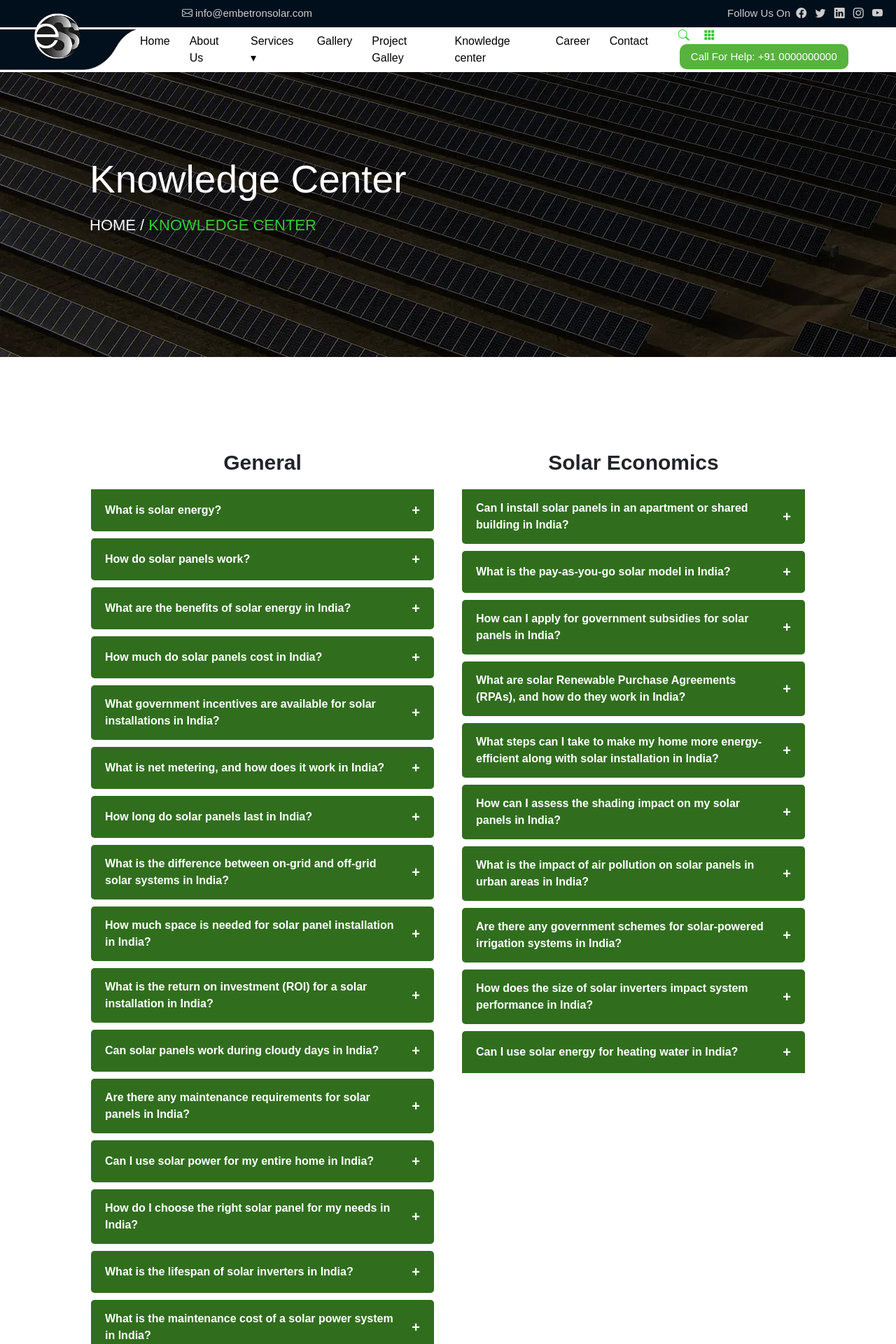
After one commit to SnidheSnowfinch/embetron, a PHP site: page /knowledge-center-2.php in a window 1280 px wide. The commit adds this page. Shown: the top 1920 px of the page at 70% size. Run offline with PHP 8.4, Linux system fonts and the light colour scheme; some libraries are stand-ins or nearby versions; some web fonts are replaced.

Commit message:
new-commit

```diff
--- a/bootstrap/style.css
+++ b/bootstrap/style.css
@@ -141,6 +141,11 @@ body {
 
 
     @media (max-width: 768px) {
+      .faq-column-second {
+        flex: 1;
+        min-width: 300px;
+        max-width: 500px !important;
+      }
 
 
     .hero h1 {
@@ -1197,6 +1202,11 @@ body {
     }
 
     @media (min-width: 768px) and (max-width: 1024px) {
+      .faq-column-second {
+        flex: 1;
+        min-width: 300px;
+        max-width: 1000px;
+      }
 
     .service-boxes {
     display: grid;
@@ -1572,6 +1582,11 @@ body {
     }
 
     @media (min-width: 1025px) and (max-width: 1440px) {
+      .faq-column-second {
+        flex: 1;
+        min-width: 300px;
+        max-width: 1065px;
+      }
     .top-nav-div{
     display: flex;
     }
@@ -1918,6 +1933,11 @@ body {
     }
     }
     @media (min-width: 1441px) and (max-width: 1920px) {
+      .faq-column-second {
+        flex: 1;
+        min-width: 300px;
+        max-width: 1185px;
+      }
     .top-nav-div{
     display: flex;
     }
@@ -2262,6 +2282,11 @@ body {
     }
     }
     @media (min-width: 1921px) {
+      .faq-column-second {
+        flex: 1;
+        min-width: 300px;
+        max-width: 1185px;
+      }
     .top-nav-div{
     display: flex;
     }
@@ -2994,3 +3019,91 @@ body {
     padding: 0;
 
     }
+    .faq-container {
+        display: flex;
+        justify-content: center;
+        gap: 30px;
+        flex-wrap: wrap;
+      }
+
+      .faq-column {
+        flex: 1;
+        min-width: 300px;
+        max-width: 500px;
+      }
+      .space-around{
+        justify-content: space-around;
+      }
+
+      .accordion-icon {
+        font-size: 20px;
+        margin-left: 20px;
+        transition: transform 0.3s ease;
+      }
+
+      .accordion-item {
+        background-color: #306e1e;
+        color: #fff;
+        margin-bottom: 10px;
+        border-radius: 5px;
+        overflow: hidden;
+      }
+
+      .accordion-title {
+        display: flex;
+      justify-content: space-between;
+      align-items: center;
+      padding: 15px 20px;
+      cursor: pointer;
+      font-weight: bold;
+      transition: background-color 0.3s ease;
+      }
+
+      .accordion-title:hover {
+        background-color: #3f8f29;
+      }
+      .align-item{
+        align-items: normal;
+      }
+
+      /* .accordion-title::after {
+        content: '+';
+        position: absolute;
+        right: 20px;
+        font-size: 20px;
+        transition: transform 0.3s ease;
+      } */
+
+      /* .accordion-title.active::after {
+        content: '-';
+      } */
+
+      .accordion-content {
+        max-height: 0;
+        opacity: 0;
+        overflow: hidden;
+        background-color: #eaf9ea;
+        color: #000;
+        padding: 0 20px;
+        transition: max-height 0.5s ease, opacity 0.5s ease, padding 0.5s ease;
+      }
+
+      .accordion-content.open {
+
+        padding: 15px 20px;
+        opacity: 1;
+        max-height: 200px; /* adjust for more content */
+      }
+      .accordion-flex{
+        display: flex
+;
+    justify-content: space-around;
+      }
+     .box{
+    transition: transform 0.3s;
+
+     }
+     .box:hover{
+      transform: translateY(-10px);
+
+     }
--- a/includes/footer.php
+++ b/includes/footer.php
@@ -25,7 +25,7 @@
                 </ul>
                 <ul>
                     <li><a href="project-gallery.php"><i class="bi bi-arrow-up-right me-2"></i>Project Gallery</a></li>
-                    <li><a href="knowledge-center.php"><i class="bi bi-arrow-up-right me-2"></i>Knoweldge Center</a></li>
+                    <li><a href="knowledge-center-2.php"><i class="bi bi-arrow-up-right me-2"></i>Knoweldge Center</a></li>
                     <li><a href="career.php"><i class="bi bi-arrow-up-right me-2"></i>Career</a></li>
                     <li><a href="contact-us.php"><i class="bi bi-arrow-up-right me-2"></i>Contact</a></li>
 
@@ -217,6 +217,25 @@ if(prevBtnReview){
     }, options);
 
     counters.forEach(counter => observer.observe(counter));
+    const titles = document.querySelectorAll(".accordion-title");
+
+titles.forEach(title => {
+  title.addEventListener("click", () => {
+    const icon = title.querySelector(".accordion-icon");
+    const content = title.nextElementSibling;
+    const isOpen = content.classList.contains("open");
+
+    // Close all
+    document.querySelectorAll(".accordion-content").forEach(c => c.classList.remove("open"));
+    document.querySelectorAll(".accordion-icon").forEach(i => i.textContent = "+");
+
+    // Open clicked one
+    if (!isOpen) {
+      content.classList.add("open");
+      icon.textContent = "-";
+    }
+  });
+});
 </script>
 
 <script src="bootstrap/js/bootstrap.bundle.min.js"></script>
--- a/includes/header.php
+++ b/includes/header.php
@@ -87,7 +87,7 @@
                 </li>
                 <li><a href="our-gallery.php">Gallery</a></li>
                 <li><a href="project-gallery.php">Project Galley</a></li>
-                <li><a href="knowledge-center.php">Knowledge center</a></li>
+                <li><a href="knowledge-center-2.php">Knowledge center</a></li>
                 <li><a href="career.php">Career</a></li>
                 <li><a href="contact-us.php">Contact</a></li>
 
--- /dev/null
+++ b/knowledge-center-2.php
@@ -0,0 +1,188 @@
+<?php include 'includes/header.php' ?>
+<div class="about-head">
+    <img src="bootstrap/images/back-drop.webp" alt="">
+    <div class="hero-content">
+            <h1>Knowledge Center</h1>
+            <h2><label class="text-light" for="">HOME /</label> KNOWLEDGE CENTER</h2>
+
+        </div>
+</div>
+
+<section class="section-img align-item">
+    <div class="right accordion-flex">
+
+
+<div class="faq-column">
+<h2  class="text-center">General</h2>
+
+      <div class="accordion-item">
+        <div class="accordion-title">What is solar energy? <span class="accordion-icon">+</span></div>
+        <div class="accordion-content">Solar energy is a renewable and sustainable source of power derived from the sun radiation. It is harnessed using technologies like solar panels to generate electricity or heat for various applications.</div>
+      </div>
+      <div class="accordion-item">
+        <div class="accordion-title">How do solar panels work? <span class="accordion-icon">+</span></div>
+        <div class="accordion-content">Solar panels work by converting sunlight into electricity through the photovoltaic effect. Photons from sunlight knock electrons loose from atoms, generating an electric current.</div>
+      </div>
+      <div class="accordion-item">
+        <div class="accordion-title">What are the benefits of solar energy in India? <span class="accordion-icon">+</span></div>
+        <div class="accordion-content">Benefits include reduced electricity bills, environmental conservation, energy independence, and government incentives to promote solar adoption.</div>
+      </div>
+      <div class="accordion-item">
+        <div class="accordion-title">How much do solar panels cost in India? <span class="accordion-icon">+</span></div>
+        <div class="accordion-content">The overall cost depends on factors like capacity, brand, and installation.</div>
+      </div>
+      <div class="accordion-item">
+        <div class="accordion-title">What government incentives are available for solar installations in India? <span class="accordion-icon">+</span></div>
+        <div class="accordion-content">Incentives include subsidies, tax credits, and net metering to encourage solar adoption and reduce upfront costs</div>
+      </div>
+      <div class="accordion-item">
+        <div class="accordion-title">What is net metering, and how does it work in India? <span class="accordion-icon">+</span></div>
+        <div class="accordion-content">Net metering allows solar panel owners to sell excess electricity to the grid, gaining credits on their electricity bills.</div>
+      </div>
+      <div class="accordion-item">
+        <div class="accordion-title">How long do solar panels last in India? <span class="accordion-icon">+</span></div>
+        <div class="accordion-content">Solar panels typically last 25-30 years with proper maintenance, gradually declining in efficiency over time.</div>
+      </div>
+      <div class="accordion-item">
+        <div class="accordion-title">What is the difference between on-grid and off-grid solar systems in India? <span class="accordion-icon">+</span></div>
+        <div class="accordion-content">On-grid systems are connected to the grid, while off-grid systems operate independently, relying on batteries for storage.</div>
+      </div>
+
+      <div class="accordion-item">
+        <div class="accordion-title">How much space is needed for solar panel installation in India? <span class="accordion-icon">+</span></div>
+        <div class="accordion-content">On average, a 1 kW solar panel system needs about 80-100 square feet of space in India.</div>
+      </div>
+
+      <div class="accordion-item">
+        <div class="accordion-title">What is the return on investment (ROI) for a solar installation in India? <span class="accordion-icon">+</span></div>
+        <div class="accordion-content">:* ROI varies but is typically realized in 5-7 years through reduced electricity bills.</div>
+      </div>
+      <div class="accordion-item">
+        <div class="accordion-title">Can solar panels work during cloudy days in India? <span class="accordion-icon">+</span></div>
+        <div class="accordion-content">Yes, solar panels in India can generate electricity on cloudy days, though with reduced efficiency.</div>
+      </div>
+      <div class="accordion-item">
+        <div class="accordion-title">Are there any maintenance requirements for solar panels in India? <span class="accordion-icon">+</span></div>
+        <div class="accordion-content">Minimal maintenance, including regular cleaning and occasional checks for damage, ensures optimal performance.</div>
+      </div>
+      <div class="accordion-item">
+        <div class="accordion-title">Can I use solar power for my entire home in India? <span class="accordion-icon">+</span></div>
+        <div class="accordion-content">Yes, a well-designed solar power system in India can meet the energy needs of an entire home.</div>
+      </div>
+      <div class="accordion-item">
+        <div class="accordion-title">How do I choose the right solar panel for my needs in India? <span class="accordion-icon">+</span></div>
+        <div class="accordion-content">Consider factors like efficiency, brand reputation, warranty, and budget. Consult a professional for personalized advice.</div>
+      </div>
+      <div class="accordion-item">
+        <div class="accordion-title">What is the lifespan of solar inverters in India?<span class="accordion-icon">+</span></div>
+        <div class="accordion-content">Solar inverters typically last 10-15 years in India, and their replacement should be factored into long-term maintenance costs.</div>
+      </div>
+      <div class="accordion-item">
+        <div class="accordion-title">What is the maintenance cost of a solar power system in India? <span class="accordion-icon">+</span></div>
+        <div class="accordion-content">Maintenance costs in India are generally low, involving occasional cleaning and potential inverter replacements.</div>
+      </div>
+      <div class="accordion-item">
+        <div class="accordion-title">Can I install solar panels on a flat roof in India? <span class="accordion-icon">+</span></div>
+        <div class="accordion-content">Yes, solar panels can be installed on flat roofs in India using appropriate mounting structures.</div>
+      </div>
+      <div class="accordion-item">
+        <div class="accordion-title">How do I calculate the number of solar panels needed for my home in India? <span class="accordion-icon">+</span></div>
+        <div class="accordion-content">A professional assessment considers energy consumption, sunlight hours, roof space, and system efficiency.</div>
+      </div>
+      <div class="accordion-item">
+        <div class="accordion-title">How does solar energy contribute to environmental conservation in India? <span class="accordion-icon">+</span></div>
+        <div class="accordion-content">Solar energy in India reduces reliance on fossil fuels, mitigates air pollution, and lowers greenhouse gas emissions.</div>
+      </div>
+
+    </div>
+    </div>
+
+    <div class="right accordion-flex">
+    <div class="faq-column">
+        <h2 class="text-center">Solar Economics</h2>
+      <div class="accordion-item">
+        <div class="accordion-title">Can I install solar panels in an apartment or shared building in India? <span class="accordion-icon">+</span></div>
+        <div class="accordion-content">Yes, shared solar installations are possible in India, and the electricity generated can be shared among multiple users.</div>
+      </div>
+      <div class="accordion-item">
+        <div class="accordion-title">What is the pay-as-you-go solar model in India? <span class="accordion-icon">+</span></div>
+        <div class="accordion-content">The pay-as-you-go model allows users to pay for solar energy in installments, making it more affordable in India.</div>
+      </div>
+      <div class="accordion-item">
+        <div class="accordion-title">How can I apply for government subsidies for solar panels in India? <span class="accordion-icon">+</span></div>
+        <div class="accordion-content">Information on government subsidies is available on official renewable energy websites. Contact the local energy department or a solar consultant for guidance.</div>
+      </div>
+      <div class="accordion-item">
+        <div class="accordion-title">What are solar Renewable Purchase Agreements (RPAs), and how do they work in India? <span class="accordion-icon">+</span></div>
+        <div class="accordion-content">RPAs allow consumers to purchase solar power without owning the infrastructure. The provider installs and maintains the system, and consumers pay for the energy produced in India.</div>
+      </div>
+      <div class="accordion-item">
+        <div class="accordion-title">What steps can I take to make my home more energy-efficient along with solar installation in India? <span class="accordion-icon">+</span></div>
+        <div class="accordion-content">Energy-efficient appliances, proper insulation, and smart home technologies complement solar installations, reducing overall energy consumption in India.</div>
+      </div>
+      <div class="accordion-item">
+        <div class="accordion-title">How can I assess the shading impact on my solar panels in India? <span class="accordion-icon">+</span></div>
+        <div class="accordion-content">Shading analysis tools and professional site assessments can help identify potential shading issues in India and optimize panel placement.</div>
+      </div>
+      <div class="accordion-item">
+        <div class="accordion-title">What is the impact of air pollution on solar panels in urban areas in India? <span class="accordion-icon">+</span></div>
+        <div class="accordion-content">Air pollution can lead to dirt accumulation, reducing solar panel efficiency in urban areas. Regular cleaning and maintenance mitigate these effects in India.</div>
+      </div>
+      <div class="accordion-item">
+        <div class="accordion-title">Are there any government schemes for solar-powered irrigation systems in India? <span class="accordion-icon">+</span></div>
+        <div class="accordion-content">Yes, various government schemes in India promote solar-powered irrigation systems, offering subsidies and financial support to farmers.</div>
+      </div>
+      <div class="accordion-item">
+        <div class="accordion-title">How does the size of solar inverters impact system performance in India? <span class="accordion-icon">+</span></div>
+        <div class="accordion-content">Properly sized inverters ensure optimal system performance in India. Undersized inverters can limit power production, while oversized inverters may be inefficient.</div>
+      </div>
+      <div class="accordion-item">
+        <div class="accordion-title">Can I use solar energy for heating water in India? <span class="accordion-icon">+</span></div>
+        <div class="accordion-content">Yes, solar thermal systems can be used to heat water in India. These systems capture sunlight to heat a fluid, which is then used to heat water for domestic or industrial purposes.</div>
+      </div>
+    </div>
+
+    </div>
+</section>
+<section class="section-img pt-0 space-around">
+<div class="faq-column-second">
+<div class="right text-center">
+        <h2>Solar Maintenance</h2>
+    </div>
+<div class="accordion-item">
+        <div class="accordion-title">What steps can I take to maximize energy production from my solar panels in India? <span class="accordion-icon">+</span></div>
+        <div class="accordion-content">Regular cleaning, minimizing shading, and ensuring proper maintenance contribute to maximizing solar panel efficiency in India.</div>
+      </div>
+      <div class="accordion-item">
+        <div class="accordion-title">Can I sell excess solar power back to the grid in India? <span class="accordion-icon">+</span></div>
+        <div class="accordion-content">Yes, through net metering, excess solar power can be fed back into the grid, earning credits on electricity bills in India.</div>
+      </div>
+      <div class="accordion-item">
+        <div class="accordion-title">What is the role of solar insurance in India, and is it necessary? <span class="accordion-icon">+</span></div>
+        <div class="accordion-content">Solar insurance protects against damage or loss of solar assets. While not mandatory, it provides financial security and is advisable for large installations in India.</div>
+      </div>
+      <div class="accordion-item">
+        <div class="accordion-title">How does dust and pollution affect solar panel efficiency in India? <span class="accordion-icon">+</span></div>
+        <div class="accordion-content">Dust and pollution can reduce solar panel efficiency in India. Regular cleaning is essential to maintain optimal performance.</div>
+      </div>
+      <div class="accordion-item">
+        <div class="accordion-title">What is the impact of monsoon seasons on solar panels in India? <span class="accordion-icon">+</span></div>
+        <div class="accordion-content">Solar panels perform well in India's sunlight but still generate electricity on cloudy days, albeit with reduced efficiency.</div>
+      </div>
+      <div class="accordion-item">
+        <div class="accordion-title">How can I monitor the performance of my solar panels in India? <span class="accordion-icon">+</span></div>
+        <div class="accordion-content">Monitoring systems provide real-time data on solar panel performance. Many inverters come with built-in monitoring, or separate monitoring systems can be installed in India.</div>
+      </div>
+      <div class="accordion-item">
+        <div class="accordion-title">What are the best practices for battery maintenance in a solar power system in India? <span class="accordion-icon">+</span></div>
+        <div class="accordion-content">Regular checks for electrolyte levels, cleaning, and ensuring proper ventilation are key practices for solar battery maintenance in India.</div>
+      </div>
+      <div class="accordion-item">
+        <div class="accordion-title">Can I install solar panels in areas prone to high temperatures in India? <span class="accordion-icon">+</span></div>
+        <div class="accordion-content">:* Yes, solar panels are designed to withstand high temperatures. However, proper ventilation and ensuring panels are not in constant direct sunlight during peak hours help maintain efficiency in India.</div>
+      </div>
+</div>
+</section>
+
+
+<?php include 'includes/footer.php';?>
--- a/knowledge-center.php
+++ b/knowledge-center.php
@@ -22,6 +22,7 @@
     </div>
 </section>
 <section class="section-img-auto  pt-0">
+
 
 
     <div class="right">
```
